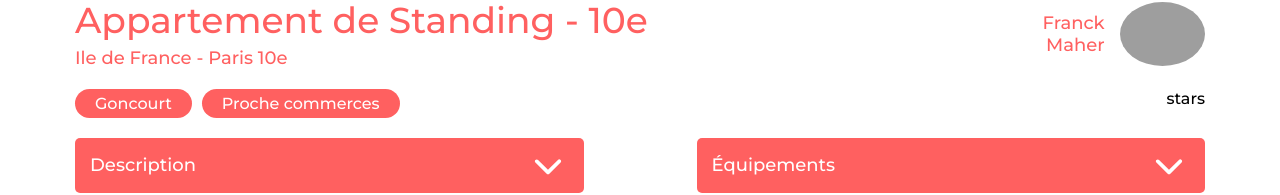
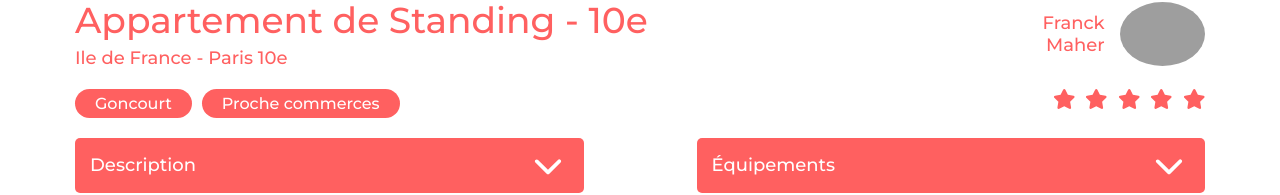
Before and after one commit to LancelleTimote/Projet-n-12-Developper-une-application-Web-avec-React-et-React-Router, a React (Create React App) app: page /accommodation/0979876d in a window 1280 px wide. Shown: the part 610-805 px from the top of the page. Built offline with nearby package versions, Linux system fonts and the light colour scheme; grey boxes are pictures that could not be loaded.

Commit message:
Création composant star, fin page accommodation

```diff
--- a/src/components/Star/Star.jsx
+++ b/src/components/Star/Star.jsx
@@ -1,7 +1,20 @@
 import "./Star.scss";
+import React from "react";
+import { FontAwesomeIcon } from "@fortawesome/react-fontawesome";
+import { faStar } from "@fortawesome/free-solid-svg-icons";
 
-function Star() {
-    return <div></div>;
+function Star({ rating }) {
+    const maxRating = 5;
+    const stars = [];
+
+    for (let i = 1; i <= maxRating; i++) {
+        if (i <= rating) {
+            stars.push(<FontAwesomeIcon key={i} icon={faStar} className="star_full" />);
+        } else {
+            stars.push(<FontAwesomeIcon key={i} icon={faStar} className="star_full star_empty" />);
+        }
+    }
+    return <div className="star-rating">{stars}</div>;
 }
 
 export default Star;
--- a/src/components/Star/Star.scss
+++ b/src/components/Star/Star.scss
@@ -1 +1,19 @@
 @import "../../style/Utils/Variables.scss";
+
+.star_full,
+.star_empty {
+    height: 20px;
+}
+
+.star_full {
+    color: $primary-color;
+}
+
+.star_empty {
+    color: $star-shadow-color;
+}
+
+.star-rating {
+    display: flex;
+    gap: 10px;
+}
--- a/src/pages/Accommodation/Accommodation.jsx
+++ b/src/pages/Accommodation/Accommodation.jsx
@@ -8,6 +8,7 @@ import Dropdown from "../../components/Dropdown/Dropdown";
 import Tag from "../../components/Tag/Tag";
 import UserPicture from "../../components/UserPicture/UserPicture";
 import "./Accommodation.scss";
+import Star from "../../components/Star/Star";
 
 function Accommodation() {
     const { id } = useParams();
@@ -35,7 +36,7 @@ function Accommodation() {
                         ))}
                     </div>
                     <div>
-                        <span>stars</span>
+                        <Star rating={accommodation.rating} />
                     </div>
                 </div>
                 <div className="accommodation_bot">
@@ -43,7 +44,7 @@ function Accommodation() {
                         <p className="accommodation_bot_dropdown_description">{accommodation.description}</p>
                     </Dropdown>
                     <Dropdown title="Équipements" customClassName="accommodation_bot_dropdown">
-                        <ul className="accommodation_bot_equipments">
+                        <ul className="accommodation_bot_dropdown_equipments">
                             {accommodation.equipments.map((equipment) => (
                                 <li key={equipment}>{equipment}</li>
                             ))}
--- a/src/style/Utils/Variables.scss
+++ b/src/style/Utils/Variables.scss
@@ -2,3 +2,4 @@ $primary-color: #ff6060;
 $secondary-color: #ffffff;
 $tertiary-color: #000000;
 $background-shadow-color: #f6f6f6;
+$star-shadow-color: #e3e3e3;
```
